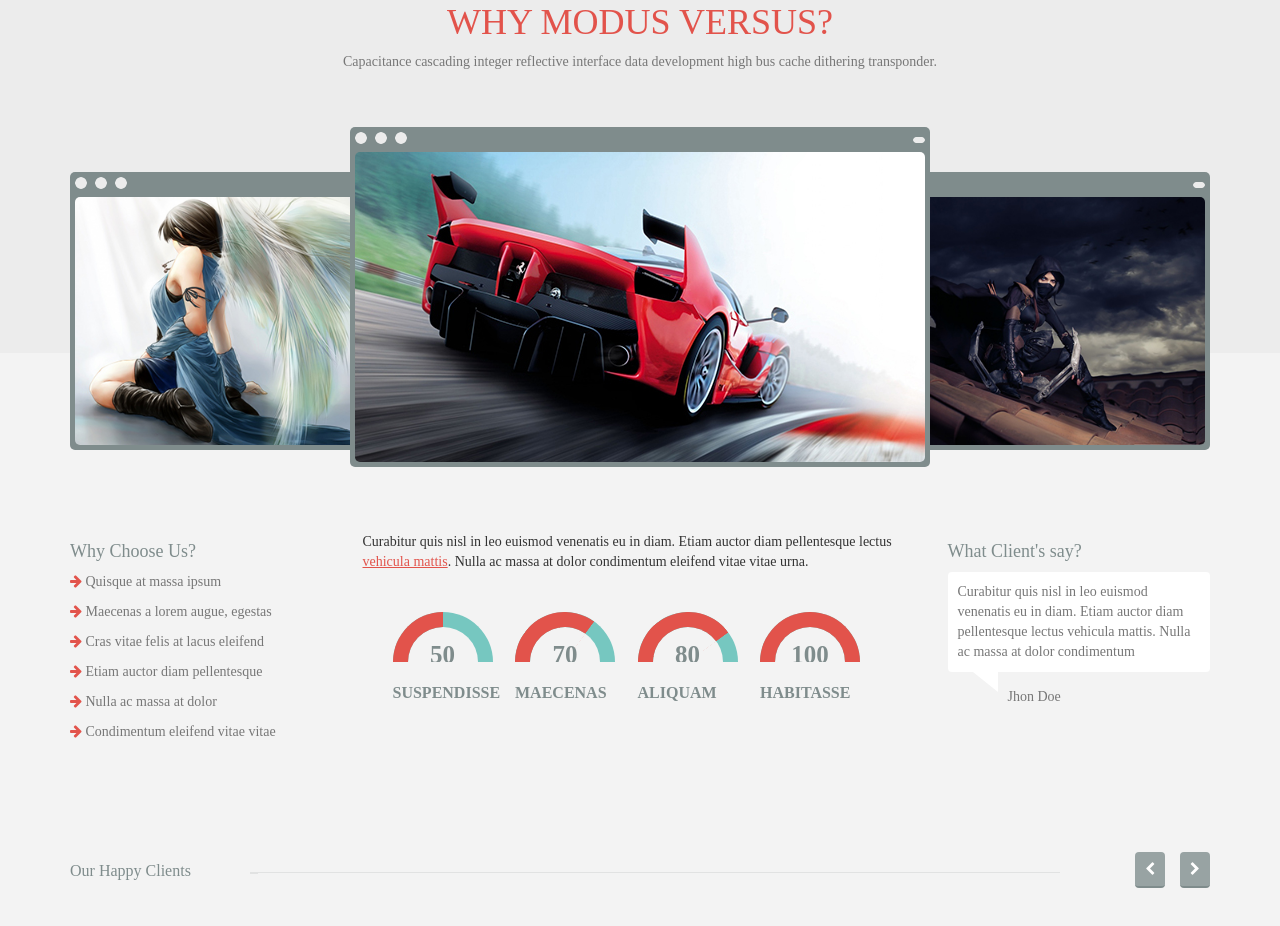
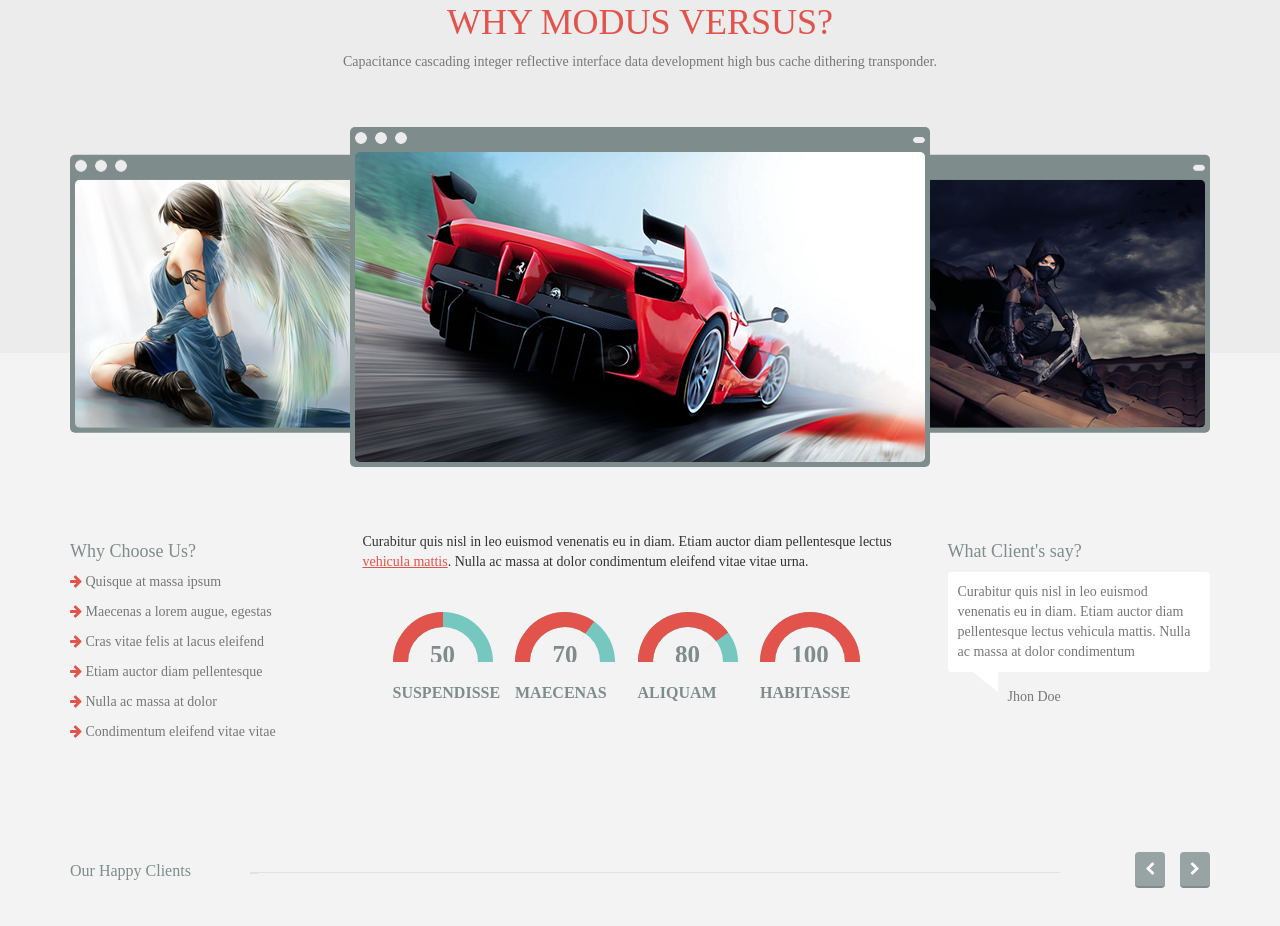
Before and after one commit to thaibm/Modusversus, a plain HTML site: page index.html in a window 1280 px wide. Shown: the part 1044-1970 px from the top of the page. Drawn offline with nearby package versions, Linux system fonts and the light colour scheme.

Commit message:
Fix some bug

```diff
--- a/index.html
+++ b/index.html
@@ -46,7 +46,15 @@
                         <li><a href="#">BLOG</a></li>
                         <li><a href="#">FEATURES</a></li>
                         <li><a href="#">CONTACTS</a></li>
-                        <li><a href="#"><i class="fa fa-search " aria-hidden="true"></i></a></li>
+                        <li class="dropdown search">
+                            <a href="#" class="dropdown-toggle" data-toggle="dropdown"><i class="fa fa-search " aria-hidden="true"></i></a>
+                            <ul class="dropdown-menu search-dropdown">
+                                <li>
+                                    <input id="search-box" type="text" class="form-control">
+                                    <i id="search-icon" class="fa fa-search " aria-hidden="true"></i>
+                                </li>
+                            </ul>
+                        </li>
                     </ul>
 
                 </div>
@@ -178,7 +186,7 @@
                     <img class="top-right-icon" src="img/top-right.png" alt="">
                     <img class="slide-img" src="img/slide-5.jpg">
                 </div>
-                <div class="slideItem slideItem-center">
+                <div class="slideItem slideItem-center active">
                     <img class="top-left-icon" src="img/top-left.png" alt="">
                     <img class="top-right-icon" src="img/top-right.png" alt="">
                     <img class="slide-img" src="img/slide-4.jpg">
--- a/sass/style.scss
+++ b/sass/style.scss
@@ -67,6 +67,9 @@ body {
             .logo {
               margin: 6px 0 2px 0;
               display: inline-block;
+              @media (max-width: 768px) {
+                margin-left: 15px;
+              }
               .modus {
                 font-size: 30px;
                 font-weight: bold;
@@ -138,6 +141,23 @@ body {
               .open, .open>a, .open:hover a, .open:focus a{
                 @extend .hover-button-red;
               }
+              li.search{
+                ul{
+                  li{
+                    width: 280px;
+                  }
+                }
+                #search-box{
+                  width: 250px;
+                  display: inline-block;
+                  border-radius: 0;
+                }
+                #search-icon{
+                  color: $primary-color-green;
+                  font-size: 16px;
+                  padding-left: 10px;
+                }
+              }
               @media (min-width: 768px) {
                 ul.second-dropdown{
                   margin-top: 10px;
@@ -366,30 +386,30 @@ body {
         .slideItem-left{
           position: absolute;
           left: 0;
-          top: 20%;
-          z-index: 1;
-          -webkit-transition: 1.5s;
-          -moz-transition: 1.5s ;
-          -ms-transition: 1.5s ;
-          -o-transition: 1.5s ;
-          transition: 1.5s ;
+          top: 10%;
+          z-index: 0;
+          -webkit-transform: translate(0, 10%);
+          -moz-transform: translate(0, 10%);
+          -ms-transform: translate(0, 10%);
+          -o-transform: translate(0, 10%);
+          transform: translate(0, 10%);
         }
         .slideItem-right{
           position: absolute;
-          right: 0;
-          top: 20%;
-          z-index: 1;
-          -webkit-transition: 1.5s;
-          -moz-transition: 1.5s ;
-          -ms-transition: 1.5s ;
-          -o-transition: 1.5s ;
-          transition: 1.5s ;
+          left: 100%;
+          top: 10%;
+          z-index: 0;
+          -webkit-transform: translate(-100%, 10%);
+          -moz-transform: translate(-100%, 10%);
+          -ms-transform: translate(-100%, 10%);
+          -o-transform: translate(-100%, 10%);
+          transform: translate(-100%, 10%);
         }
         .slideItem-center{
           position: absolute;
           left: 50%;
           top: 10%;
-          z-index: 2;
+          z-index: 1;
           -webkit-transform: translate(-50%, 0);
           -moz-transform: translate(-50%, 0);
           -ms-transform: translate(-50%, 0);
@@ -399,13 +419,21 @@ body {
             width: 570px;
             height: 310px;
           }
+        }
+        .slideItem-left, .slideItem-center, .slideItem-right{
           -webkit-transition: 2s;
           -moz-transition: 2s ;
           -ms-transition: 2s ;
           -o-transition: 2s ;
           transition: 2s ;
-        }
-
+          img{
+            -webkit-transition: 2s;
+            -moz-transition: 2s ;
+            -ms-transition: 2s ;
+            -o-transition: 2s ;
+            transition: 2s ;
+          }
+        }
       }
       div.about-info {
         div.left-info, div.right-info {
```
Also changed, not shown: css/style.css.
